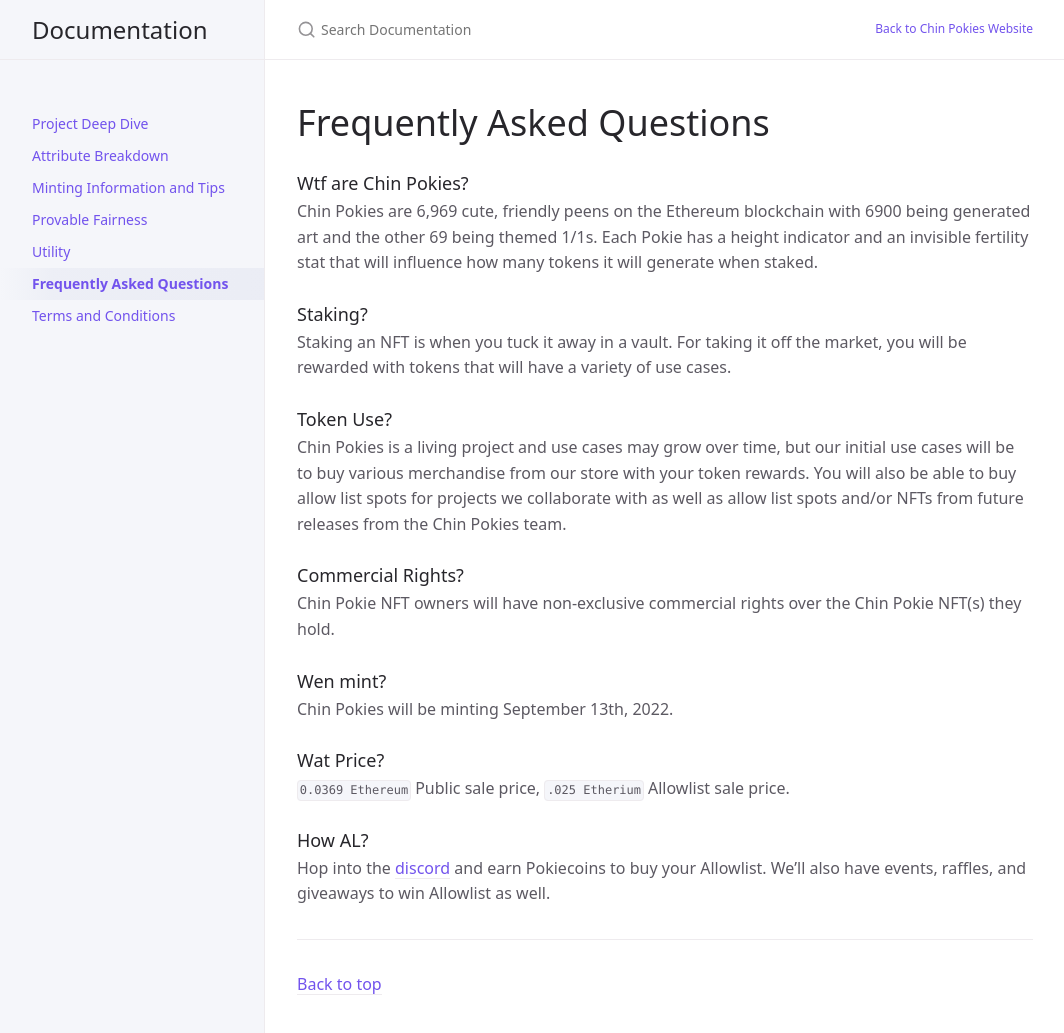
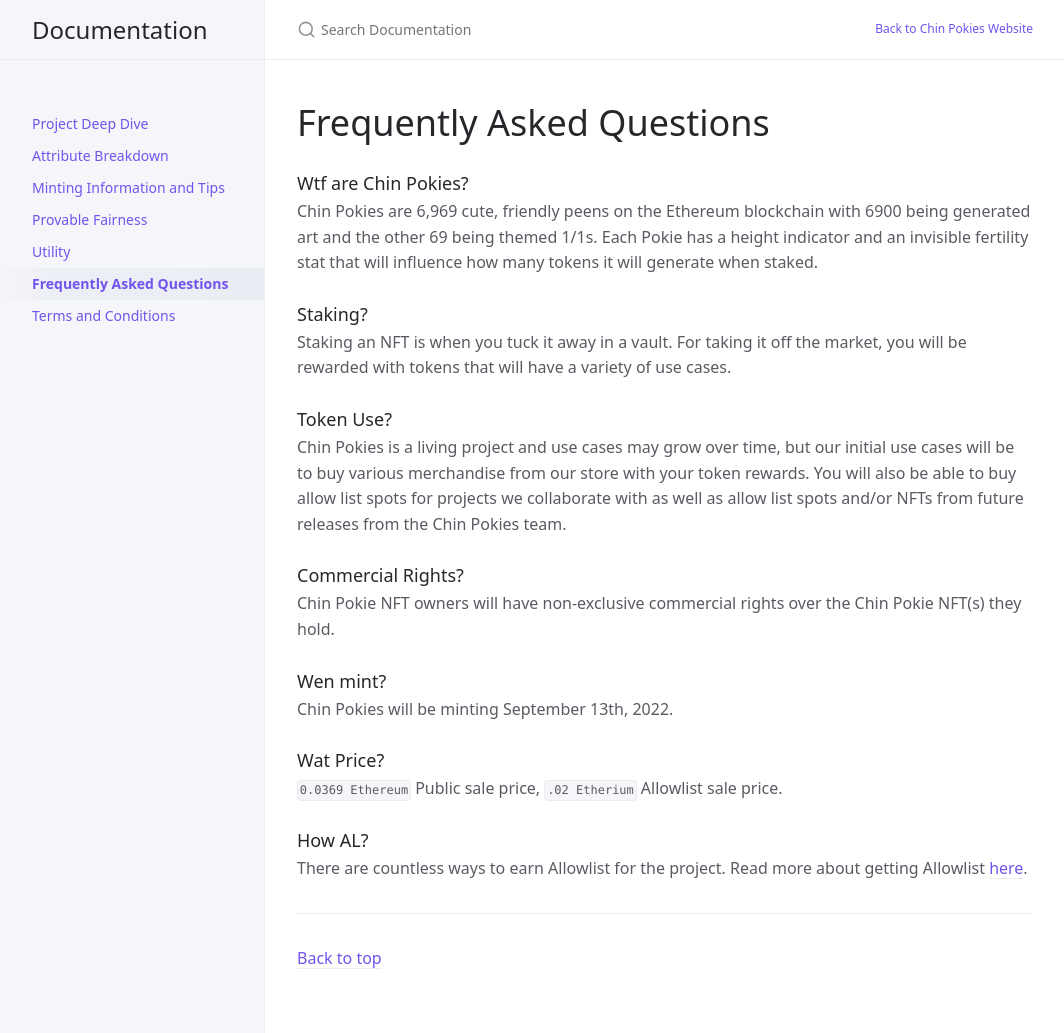
Before and after one commit to 0xbiju/0xbiju.github.io, a Jekyll site: the page built from docs/faq.md, in a window 1280 px wide and 1046 px high. Shown: the top 1033 px of the window, without its empty margins (107-1171 px from the left). Built offline with Jekyll 4.4.1, drawn with Linux system fonts in a browser that asks for light colours.

Commit message:
updated faq

```diff
--- a/docs/faq.md
+++ b/docs/faq.md
@@ -26,8 +26,8 @@ Chin Pokies will be minting September 13th, 2022.
 
 ### Wat Price?
 
-`0.0369 Ethereum` Public sale price, `.025 Etherium` Allowlist sale price.
+`0.0369 Ethereum` Public sale price, `.02 Etherium` Allowlist sale price.
 
 ### How AL?
 
-Hop into the [discord](https://discord.gg/Yv4Ffh42mw) and earn Pokiecoins to buy your Allowlist. We'll also have events, raffles, and giveaways to win Allowlist as well.
+There are countless ways to earn Allowlist for the project. Read more about getting Allowlist [here](https://docs.chinpokies.com/mint-information-and-tips#allowlist-facts--process).
```
